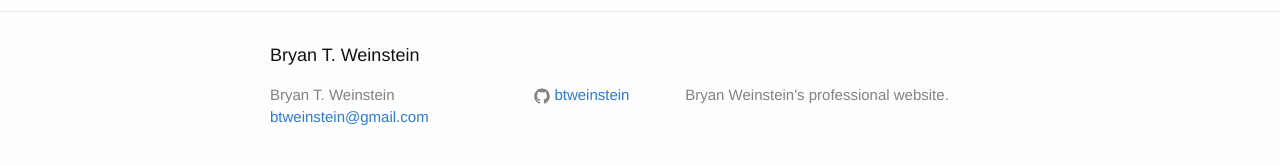
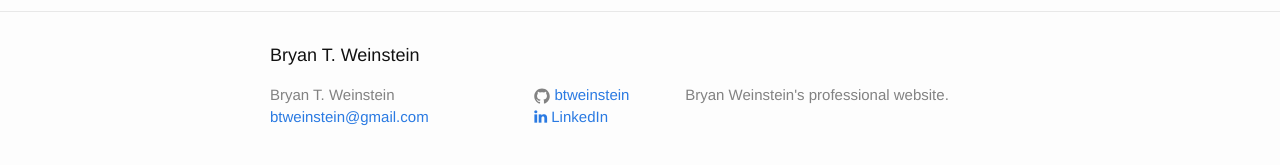
Before and after one commit to btweinstein/btweinstein.github.io, a Jekyll site: the page built from index.md, in a window 1280 px wide. Shown: the part 440-605 px from the top of the page. Built offline with Jekyll 4.4.1, drawn with Linux system fonts in a browser that asks for light colours; nearby versions of some CDN libraries.

Commit message:
Added a linkedin link. Making progress.

```diff
--- a/_config.yml
+++ b/_config.yml
@@ -6,7 +6,8 @@ description: > # this means to ignore newlines until "baseurl:"
 baseurl: "" # the subpath of your site, e.g. /blog/
 url: "https://btweinstein.github.io" # the base hostname & protocol for your site
 twitter_username:
-github_username:  btweinstein
+github_username: btweinstein
+linkedin_username: btweinstein
 
 # Build settings
 markdown: kramdown
--- a/_includes/footer.html
+++ b/_includes/footer.html
@@ -28,6 +28,14 @@
           </li>
           {% endif %}
 
+          {% if site.linkedin_username %}
+          <li>
+            <a href="https://linkedin.com/in/{{ site.linkedin_username }}">
+              <i class="fa fa-linkedin"></i> LinkedIn
+            </a>
+          </li>
+          {% endif %}
+
           {% if site.twitter_username %}
           <li>
             <a href="https://twitter.com/{{ site.twitter_username }}">
--- a/_includes/head.html
+++ b/_includes/head.html
@@ -8,4 +8,6 @@
 
     <link rel="stylesheet" href="{{ "/css/main.css" | prepend: site.baseurl }}">
     <link rel="canonical" href="{{ page.url | replace:'index.html','' | prepend: site.baseurl | prepend: site.url }}">
+
+    <link rel="stylesheet" href="//maxcdn.bootstrapcdn.com/font-awesome/4.3.0/css/font-awesome.min.css">
 </head>
```
